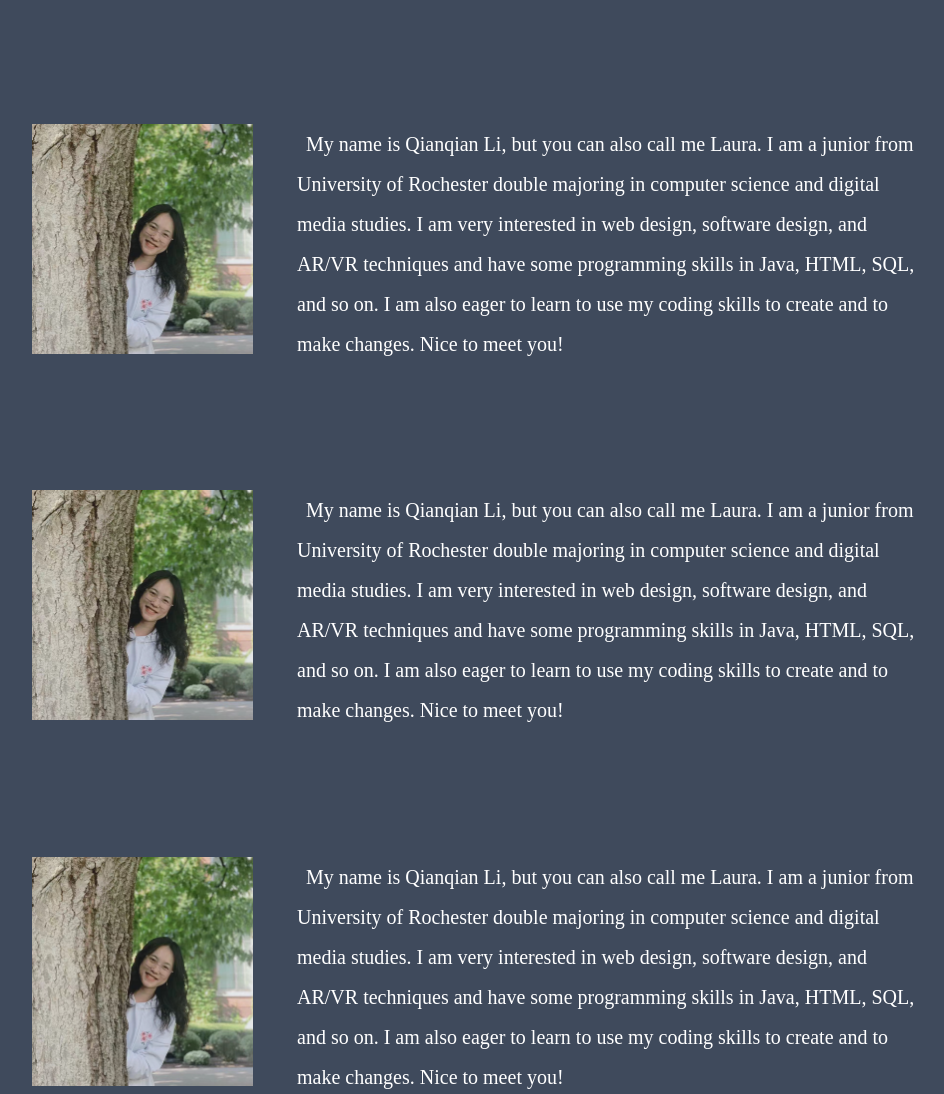
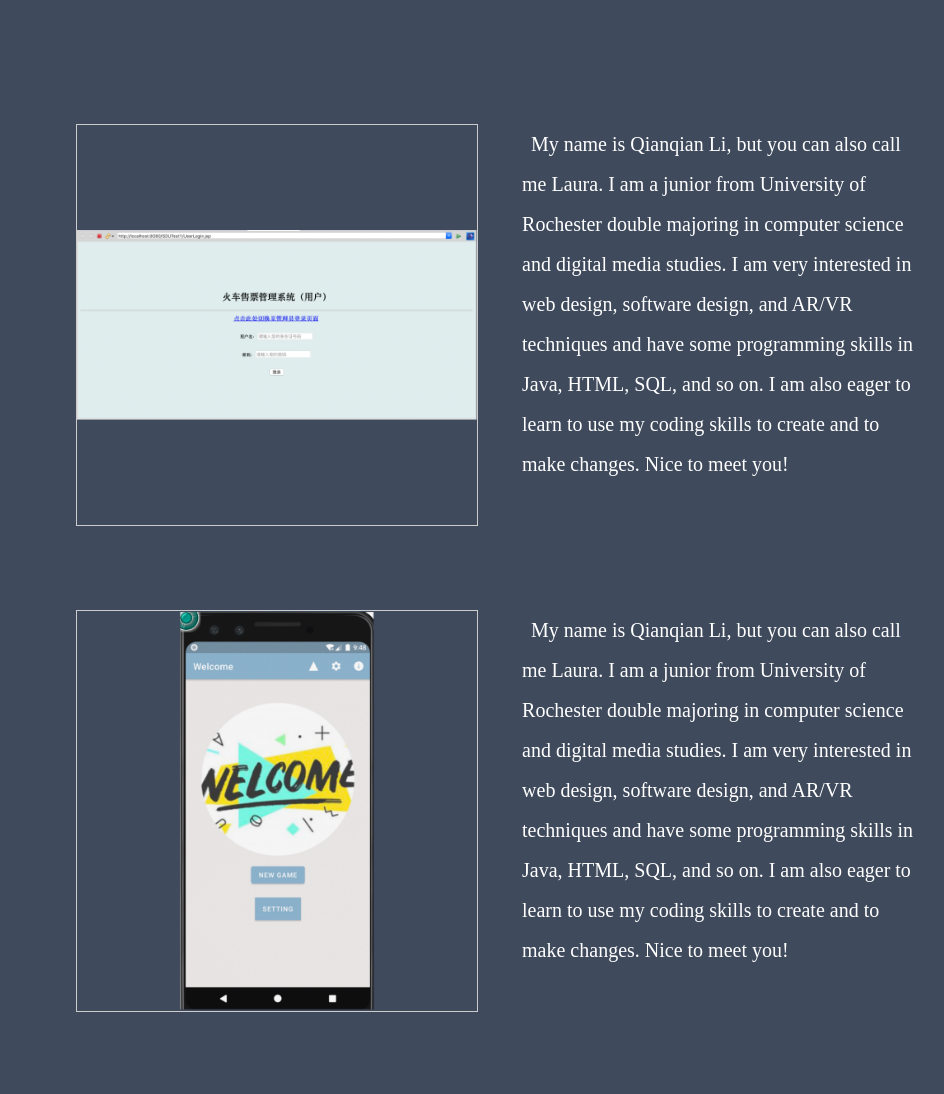
Before and after one commit to laauuurrrraaaaa/laauuurrrraaaaa.github.io, a plain HTML site: page ProjectPage.html in a window 1280 px wide. Shown: the part 142-1236 px from the top of the page, without its empty margins (166-1110 px from the left). Drawn offline with Linux system fonts and the light colour scheme.

Commit message:
Update ProjectPage.html

```diff
--- a/ProjectPage.html
+++ b/ProjectPage.html
@@ -10,7 +10,14 @@
 <h1 style = "text-align:center; font-size: 6vw; color: white;">My Project</h1>
 <div class = "row" style = "margin: 10% 15% 10% 15%;">
     <div class = "col-sm-5">
-        <img src = "me.png" style = "width: 25%; height: 25%; float: left; margin-right:5%;">
+        <img src = "SDU%20Assets/UserLoginPage.png" style="object-fit:scale-down;
+                    width:25em;
+                    height:25em;
+                    border: solid 1px #CCC;
+                    margin-left: 5%;
+                    margin-right: 5%;
+                    float: left;
+                "/>
     </div>
 
     <div class = "col-sm-5">
@@ -25,7 +32,14 @@
 
 <div class = "row" style = "margin: 10% 15% 10% 15%;">
     <div class = "col-sm-5">
-        <img src = "me.png" style = "width: 25%; height: 25%; float: left; margin-right:5%;">
+        <img src = "CSC214%20Assets/csc214%20page1.png" style="object-fit:scale-down;
+                    width:25em;
+                    height:25em;
+                    border: solid 1px #CCC;
+                    margin-left: 5%;
+                    margin-right: 5%;
+                    float: left;
+                "/>
     </div>
 
     <div class = "col-sm-5">
@@ -40,7 +54,14 @@
 
 <div class = "row" style = "margin: 10% 15% 10% 15%;">
     <div class = "col-sm-5">
-        <img src = "me.png" style = "width: 25%; height: 25%; float: left; margin-right:5%;">
+        <img src = "DMST104%20Assets/CleverDesk%20Model.jpeg" style="object-fit:scale-down;
+                    width:25em;
+                    height:25em;
+                    border: solid 1px #CCC;
+                    margin-left: 5%;
+                    margin-right: 5%;
+                    float: left;
+                "/>
     </div>
 
     <div class = "col-sm-5">
```
